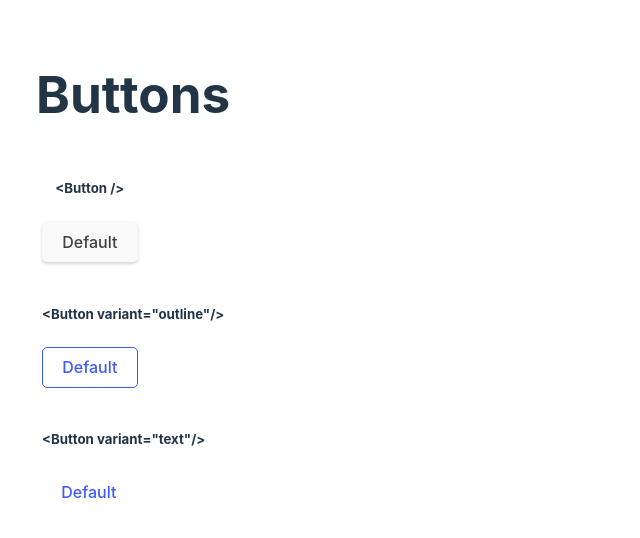
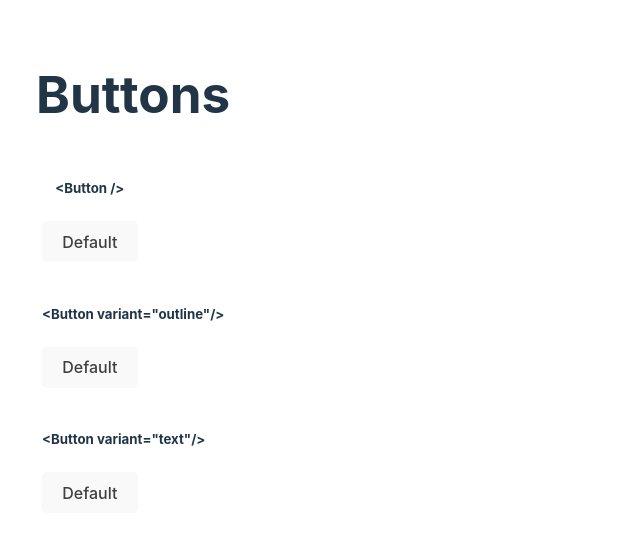
Before and after one commit to CesarQD98/button-component-devchallenge, a React (Vite) app: page / in a window 1280 px wide. Shown: the top 538 px of the page, without its empty margins (0-640 px from the left). Built offline with nearby package versions, Linux system fonts and the light colour scheme.

Commit message:
Added button.css

```diff
--- a/src/App.css
+++ b/src/App.css
@@ -13,42 +13,6 @@
 .button-displayer {
   display: flex;
   flex-direction: column;
-}
-
-.button-default {
-  border: 1px solid transparent;
-  box-shadow: 0px 2px 3px 0px #33333333;
-}
-
-.button-default:hover,
-.button-default:focus,
-.button-default:focus-visible {
-  background-color: #aeaeae;
-}
-
-.button-outline {
-  border: 1px solid #3d5afe;
-  background-color: transparent;
-  color: #3d5afe;
-}
-
-.button-outline:hover,
-.button-outline:focus,
-.button-outline:focus-visible {
-  background-color: #3d5afe24;
-}
-
-.button-text {
-  border: 0 dotted #3d5afe;
-  margin: 0 0;
-  background-color: transparent;
-  color: #3d5afe;
-}
-
-.button-text:hover,
-.button-text:focus,
-.button-text:focus-visible {
-  background-color: #3d5afe24;
 }
 
 /* button {
```
